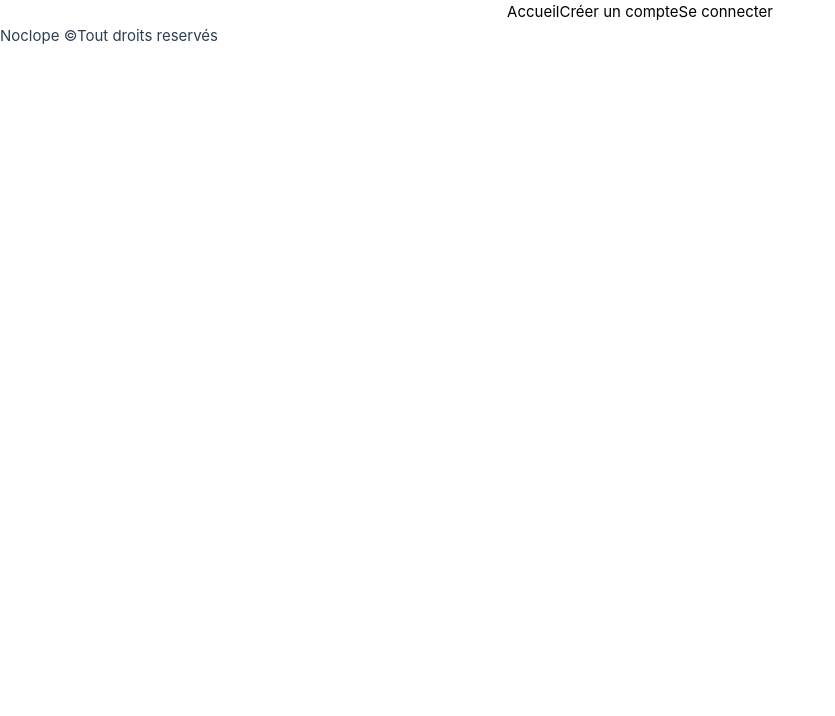
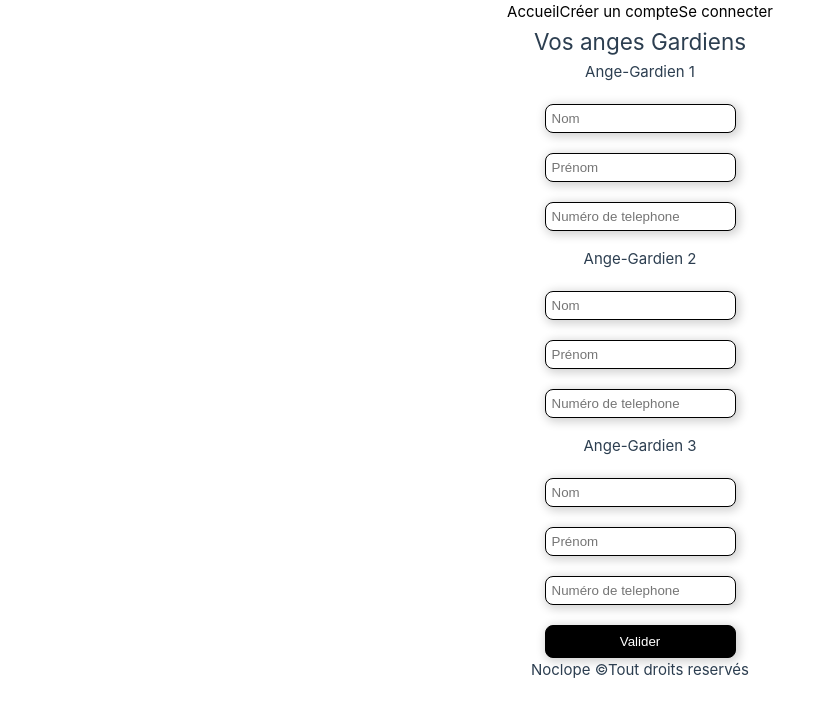
Before and after one commit to NicolasTamareg/projectnoclope, a Vue app in the folder vuejs/noclopefront/: page /ange in a window 1280 px wide. Shown: the top 716 px of the page, without its empty margins (0-835 px from the left). Built offline with nearby package versions, Linux system fonts and the light colour scheme.

Commit message:
tout les formulaires sont ok il faut adapter le js au back

```diff
--- a/vuejs/noclopefront/src/assets/main.css
+++ b/vuejs/noclopefront/src/assets/main.css
@@ -26,7 +26,11 @@
   margin: 1rem;
   font-family: sans-serif;
 }
-
+#app{
+  display: flex;
+  flex-direction: column;
+  align-items: center;
+}
 form {
   display: flex;
   flex-direction: column;
--- a/vuejs/noclopefront/src/router/index.js
+++ b/vuejs/noclopefront/src/router/index.js
@@ -40,6 +40,16 @@ const router = createRouter({
       name: "craquer",
       component: () => import("../views/CraquageView.vue"),
     },
+    {
+      path: "/avance",
+      name: "avance",
+      component: () => import("../views/AvanceView.vue"),
+    },
+    {
+      path: "/ange",
+      name: "ange",
+      component: () => import("../views/AngelView.vue"),
+    },
   ],
 });
 
--- /dev/null
+++ b/vuejs/noclopefront/src/views/AngelView.vue
@@ -0,0 +1,27 @@
+<template>
+<h2>Vos anges Gardiens</h2>
+
+<form action="">
+<label for="">Ange-Gardien 1</label>
+<input type="text" placeholder="Nom">
+<input type="text" placeholder="Prénom">
+<input type="number" placeholder="Numéro de telephone">
+
+
+<label for="">Ange-Gardien 2</label>
+<input type="text" placeholder="Nom">
+<input type="text" placeholder="Prénom">
+<input type="number" placeholder="Numéro de telephone">
+
+
+
+<label for="">Ange-Gardien 3</label>
+<input type="text" placeholder="Nom">
+<input type="text" placeholder="Prénom">
+<input type="number" placeholder="Numéro de telephone">
+
+<input type="submit" value="Valider">
+</form>
+
+
+</template>
--- /dev/null
+++ b/vuejs/noclopefront/src/views/AvanceView.vue
@@ -0,0 +1,21 @@
+<template>
+
+
+<h2>Demande d'avance sur cagnotte</h2>
+<form action="">
+<p>Bonjour, je souhaiterais retirer une avance de:
+
+    <select name="" id="">
+        <option value="">50%</option>
+        <option value="">100%</option>
+    </select>
+
+   de ma cagnotte actuelle. Bien à vous.
+
+</p>
+<input type="submit">
+</form>
+
+
+
+</template>
--- a/vuejs/noclopefront/src/views/BeginView.vue
+++ b/vuejs/noclopefront/src/views/BeginView.vue
@@ -2,7 +2,7 @@
   <div class="arround">
   <h1>Simulation</h1>
   <h3>Faites une simulation rapide et gratuite</h3>
-<form action="">
+<form action="/register">
   <label for="">Objectif</label>
   <input type="text" placeholder="Ex: voyage..." />
 
@@ -15,7 +15,7 @@
   <input type="submit" name="selancer" value="Commencer" id="selancer" />
   </form>
 
-  <a href="/login">Déjà inscrit(e) ?</a>
+
   </div>
 </template>
 
```
